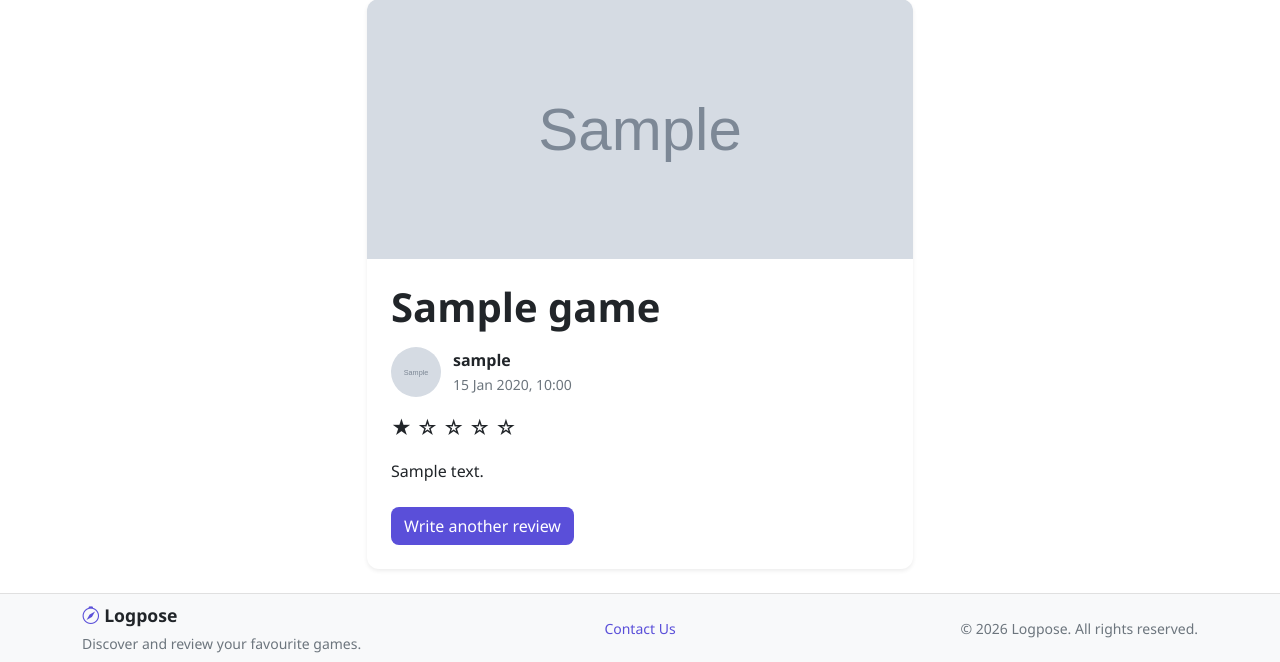
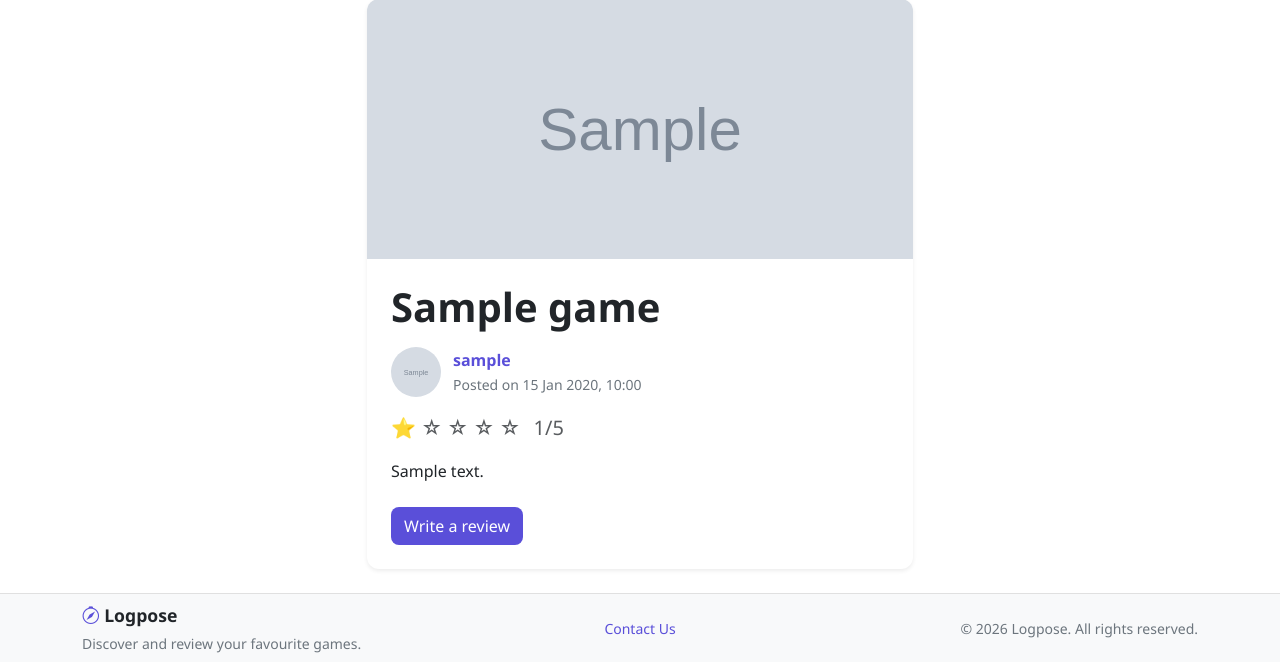
Before and after one commit to JosephMcLean118/logpose_project, a Django app: page /reviews/1/ in a window 1280 px wide. Shown: the part 139-801 px from the top of the page. Run offline with Django 4.2, Linux system fonts and the light colour scheme; tables that the repository leaves empty hold one stand-in row (values such as "Sample post"); grey boxes marked "Sample" are stand-in pictures.

Commit message:
Fix review detail page: clickable usernames, posted on date, matching star style

```diff
--- a/logpose_project/templates/logpose/review_detail.html
+++ b/logpose_project/templates/logpose/review_detail.html
@@ -27,25 +27,26 @@
             >
           {% endif %}
           <div>
-            <div class="fw-semibold">{{ review.user.username }}</div>
-            <small class="text-secondary">{{ review.created_at|date:"d M Y, H:i" }}</small>
+            <div class="fw-semibold"><a href="{% url 'logpose:profile' username=review.user.username %}">{{ review.user.username }}</a></div>
+            <small class="text-secondary">Posted on {{ review.created_at|date:"d M Y, H:i" }}</small>
           </div>
         </div>
 
         <p class="mb-3 fs-5">
           {% for i in "12345" %}
             {% if forloop.counter <= review.rating %}
-              ★
+              <span class="text-warning">⭐</span>
             {% else %}
-              ☆
+              <span class="text-muted">☆</span>
             {% endif %}
           {% endfor %}
+          <span class="text-muted ms-2">{{ review.rating }}/5</span>
         </p>
 
         <p class="mb-4">{{ review.body }}</p>
 
         <a href="{% url 'logpose:create_review' %}" class="btn btn-accent">
-          Write another review
+          Write a review
         </a>
       </div>
     </div>
--- a/logpose_project/templates/logpose/reviews.html
+++ b/logpose_project/templates/logpose/reviews.html
@@ -119,7 +119,7 @@
                                 <!-- Reviewer Info -->
                                 <p class="card-text">
                                     <small class="text-muted">
-                                        Review by <strong>{{ review.user.username }}</strong>
+                                        Review by <strong><a href="{% url 'logpose:profile' username=review.user.username %}">{{ review.user.username }}</a></strong>
                                         on {{ review.created_at|date:"M d, Y" }}
                                     </small>
                                 </p>
```
Also changed, not shown: logpose_project/templates/logpose/create_review.html (+9 -3 lines).
